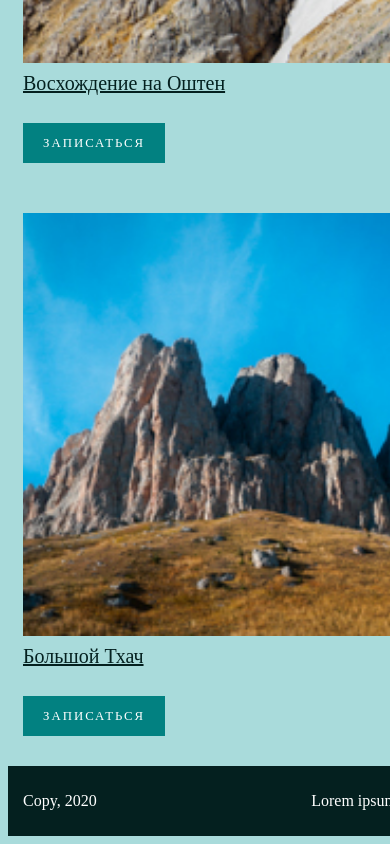
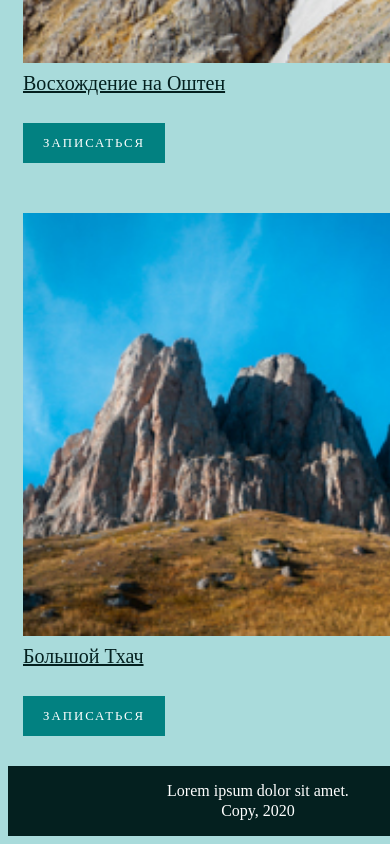
Before and after one commit to Gorbunova89/Grids-test-site, a plain HTML site: page index.html in a window 390 px wide. Shown: the part 7697-8541 px from the top of the page. Drawn offline with Linux system fonts and the light colour scheme.

Commit message:
доделала сайт

```diff
--- a/style.css
+++ b/style.css
@@ -269,15 +269,15 @@ ul {
 }
 
 .footer_copy {
-    grid-column: 2 / 3;
+    /* grid-column: 2 / 3; */
 }
 
 .footer_text {
-    grid-column: 3 / 4;
-    text-align: right;
+    /* grid-column: 3 / 4; */
+    /* text-align: right; */
 }
 
-/* @media (min-width: 550px) {
+@media (min-width: 550px) {
     .footer_copy {
         grid-column: 2 / 3;
     }
@@ -286,4 +286,21 @@ ul {
         grid-column: 3 / 4;
         text-align: right;
     }
-} */
+
+
+}
+
+@media (max-width: 550px) {
+    .footer {
+        grid-template: 1fr 1fr / 1fr;
+        text-align: center;
+    }
+
+    .footer_copy {
+        order: 2;
+    }
+
+    .footer_text {
+        order: 1;
+    }
+}
```
